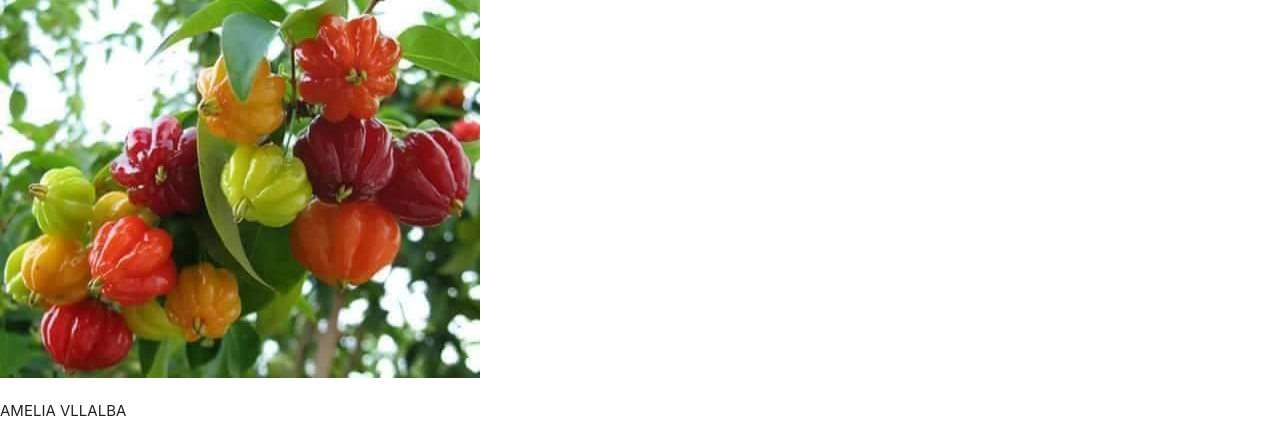
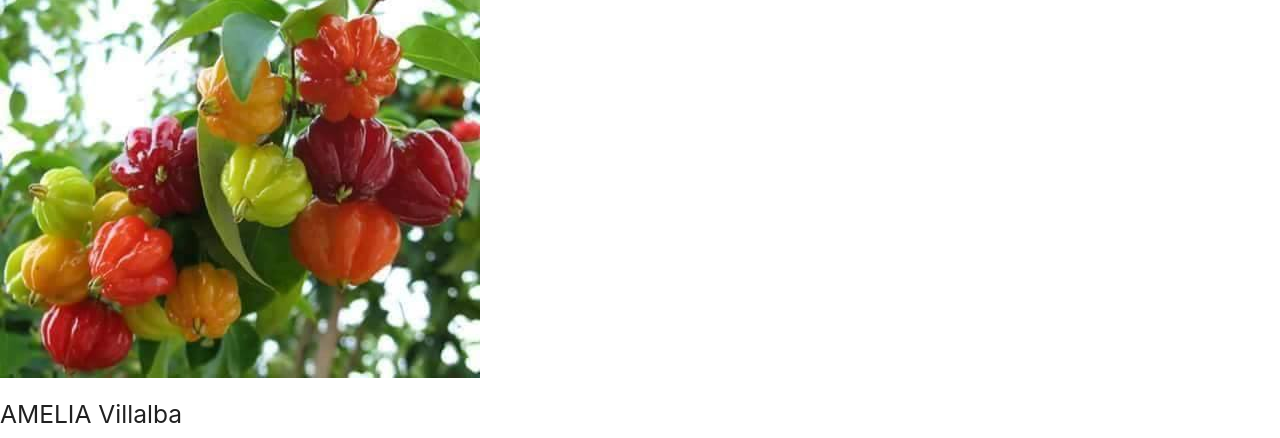
Before and after one commit to ameliavillalba/CV-amelia, a plain HTML site: page index.html in a window 1280 px wide. Shown: the part 7570-8008 px from the top of the page. Drawn offline with Linux system fonts and the light colour scheme; files whose address does not match are found by name.

Commit message:
la alineacion me falta <p> ?

```diff
--- a/index.html
+++ b/index.html
@@ -32,8 +32,10 @@
 </nav>
 <img class="materialboxed" width="10000" src="C:\Users\Amelia\Documents\GitHub\CV-amelia\imagen">
 <img class="responsive-img" src="foto2.jpg">
+<div>
+  <h5 class="left-align">AMELIA Villalba</h5>
+</div>
 
-<p> AMELIA VLLALBA</p>
 
 
 <!--tenes que agregar una imagen centrada y abajo tu nombre y apellido abajo de eso tenes
```
